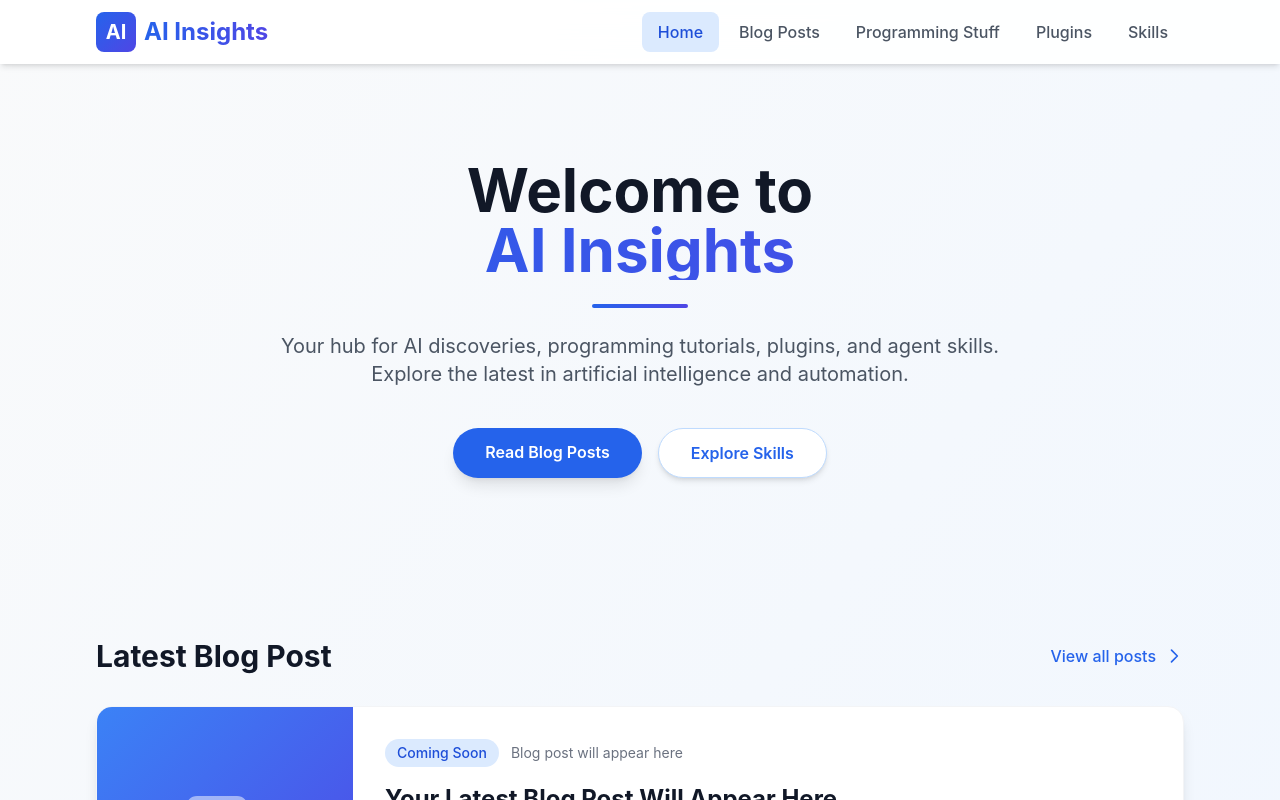
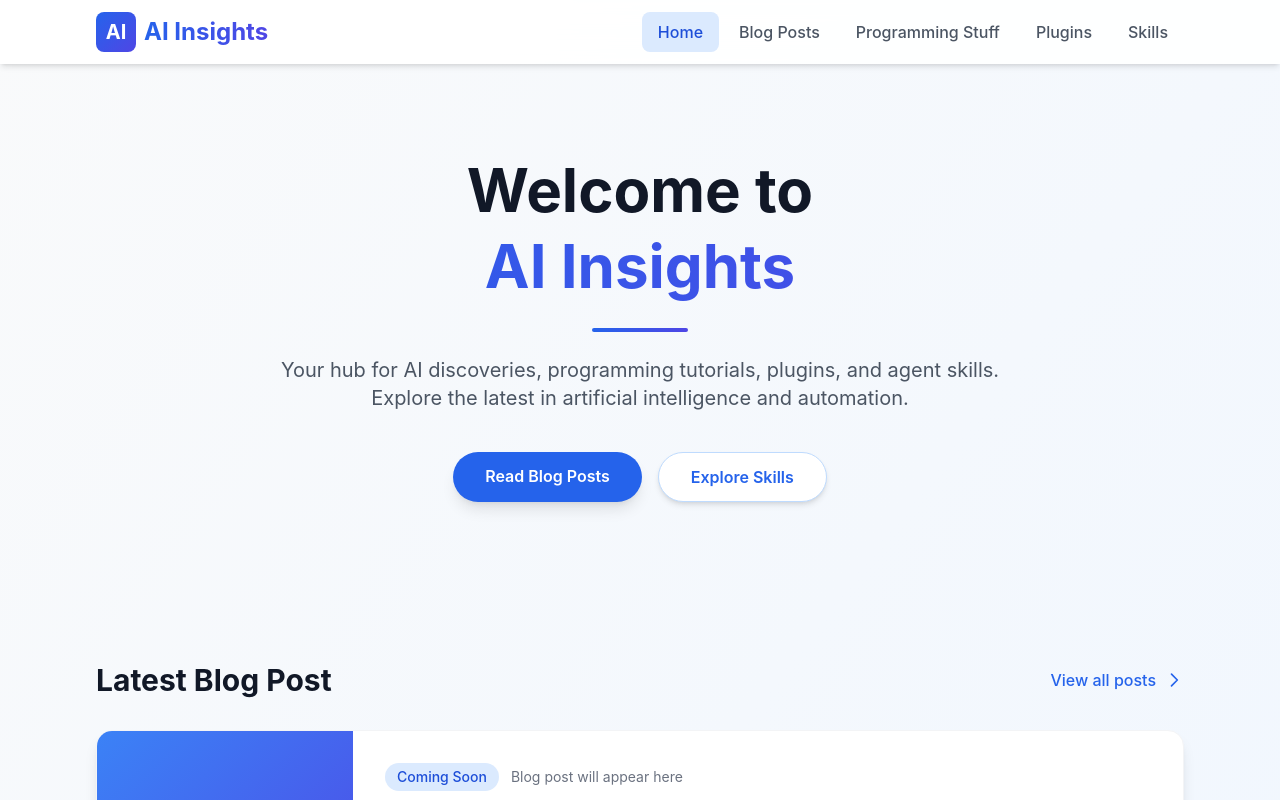
Before and after one commit to FreddyAITest/WebsiteLib, a React (Vite) app: page / in a window 1280 px wide. Shown: the top 800 px of the page. Built offline with nearby package versions, Linux system fonts and the light colour scheme.

Commit message:
Fix: Adjust hero title spacing to prevent 'AI Insights' text cutoff

```diff
--- a/src/pages/Home.jsx
+++ b/src/pages/Home.jsx
@@ -6,9 +6,9 @@ function Home() {
     <div className="space-y-12">
       {/* Hero Section */}
       <section className="text-center py-16">
-        <h1 className="text-5xl md:text-6xl font-bold text-gray-900 mb-6 leading-tight">
-          Welcome to
-          <span className="block bg-gradient-to-r from-blue-600 to-indigo-600 bg-clip-text text-transparent">
+        <h1 className="text-5xl md:text-6xl font-bold text-gray-900 mb-6 leading-snug">
+          <span className="block mb-2">Welcome to</span>
+          <span className="block bg-gradient-to-r from-blue-600 to-indigo-600 bg-clip-text text-transparent leading-none py-2">
             AI Insights
           </span>
         </h1>
```
